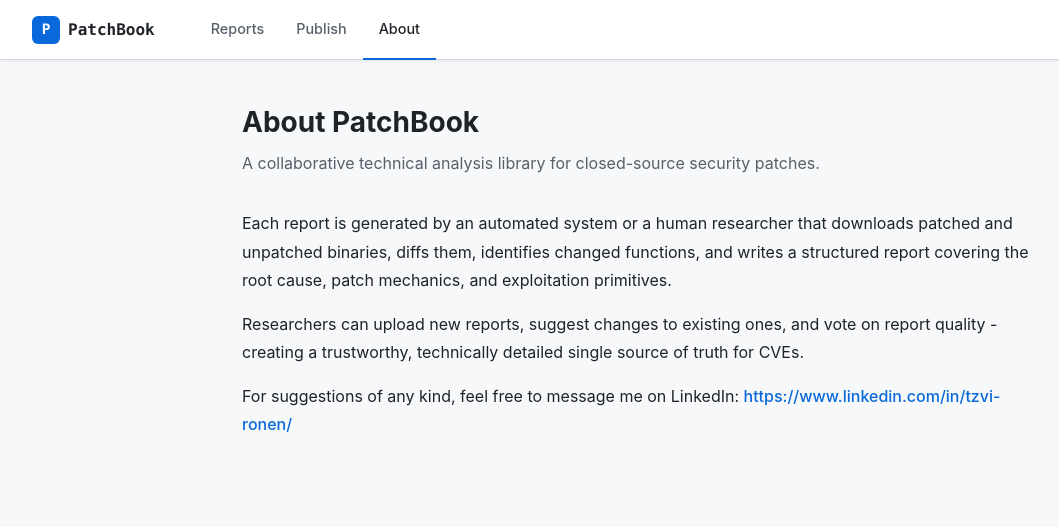
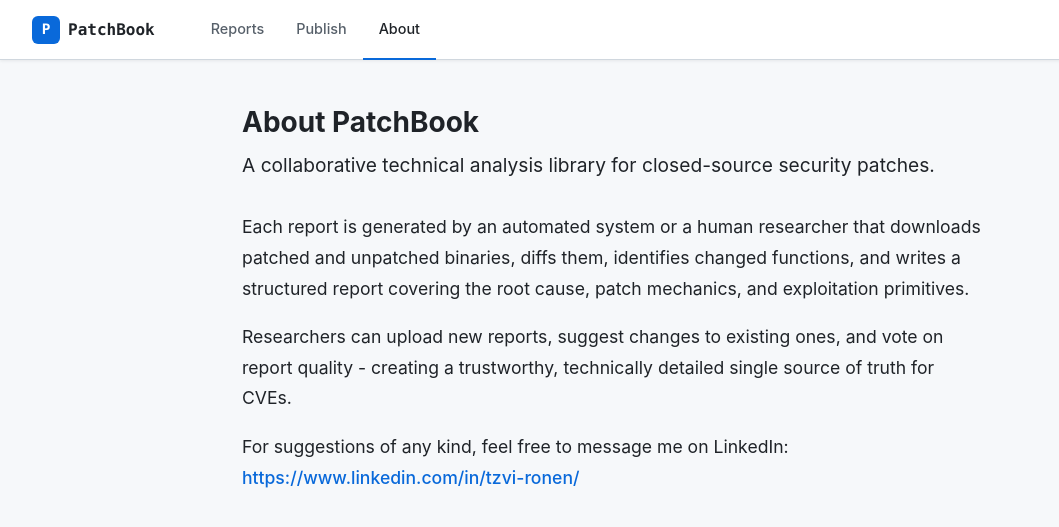
Before and after one commit to TzviRonen/PatchBook, a Jekyll site: the page built from about.md, in a window 1280 px wide. Shown: the top 527 px of the page, without its empty margins (0-1059 px from the left). Built offline with Jekyll 4.4.1, drawn with Linux system fonts in a browser that asks for light colours.

Commit message:
About: one ink for the whole page, larger type
The lead line used the muted grey that page subtitles get elsewhere, but on
About it sits directly above running prose at the same size — adjacent, same
size, different colour, so it read as a mistake rather than a hierarchy. It now
uses the body ink and carries its emphasis through size instead.

Prose goes 16px → 17.6px with a 42em measure. Scoped to .page-about so report
pages keep their tighter setting; their prose is dense technical writing with
code blocks and tables, and is tuned for that.

Co-Authored-By: Claude Opus 5 <noreply@anthropic.com>
Claude-Session: https://claude.ai/code/session_019BHE773Cwx8AyXfW2n9JHi

```diff
--- a/about.md
+++ b/about.md
@@ -2,7 +2,7 @@
 layout: default
 title: About
 ---
-<div class="page">
+<div class="page page-about">
   <div class="page-header">
     <h1>About <strong>PatchBook</strong></h1>
     <p>A collaborative technical analysis library for closed-source security patches.</p>
--- a/assets/main.css
+++ b/assets/main.css
@@ -860,3 +860,20 @@ a.category-tile:hover {
 }
 .publish-output[hidden] { display: none; }
 .publish-hint { font-size: 0.85rem; color: var(--muted); }
+
+/* ── about ── */
+/* The lead sits directly above running prose of the same size, so the muted
+   grey used for page subtitles elsewhere read as an accident rather than a
+   hierarchy. Same ink as the body; size carries the emphasis instead. */
+.page-about .page-header p {
+  color: var(--text);
+  font-size: 1.2rem;
+  line-height: 1.5;
+  max-width: 42em;
+}
+.page-about .prose {
+  font-size: 1.1rem;
+  line-height: 1.75;
+  max-width: 42em;
+}
+.page-about .prose p { margin: 1.1rem 0; }
--- a/serve.py
+++ b/serve.py
@@ -412,7 +412,7 @@ PUBLISH_TPL = BASE.replace("{% block title %}Reports{% endblock %}", "Publish").
 
 ABOUT_TPL = BASE.replace("{% block title %}Reports{% endblock %}", "About").replace(
     "{% block body %}{% endblock %}", """
-<div class="page">
+<div class="page page-about">
   <div class="page-header">
     <h1>About <strong>PatchBook</strong></h1>
     <p>A collaborative technical analysis library for closed-source security patches.</p>
```
